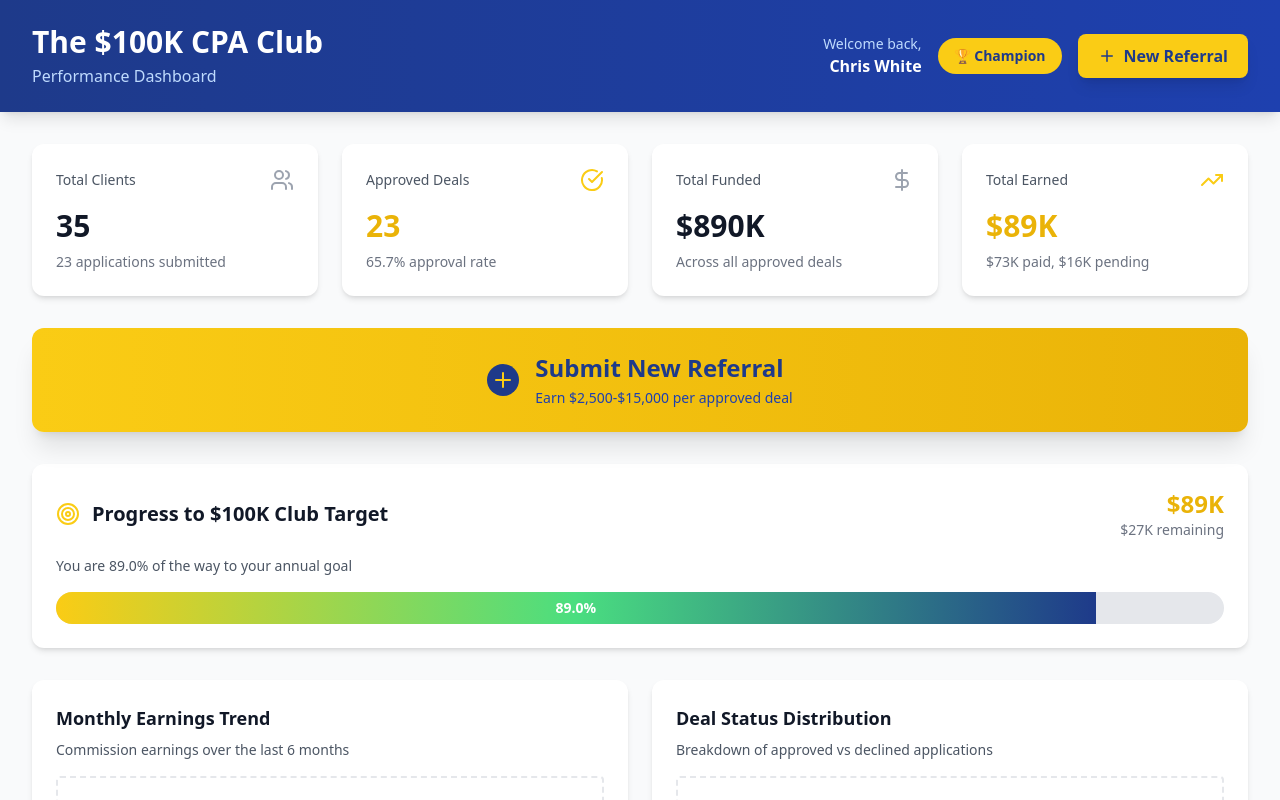
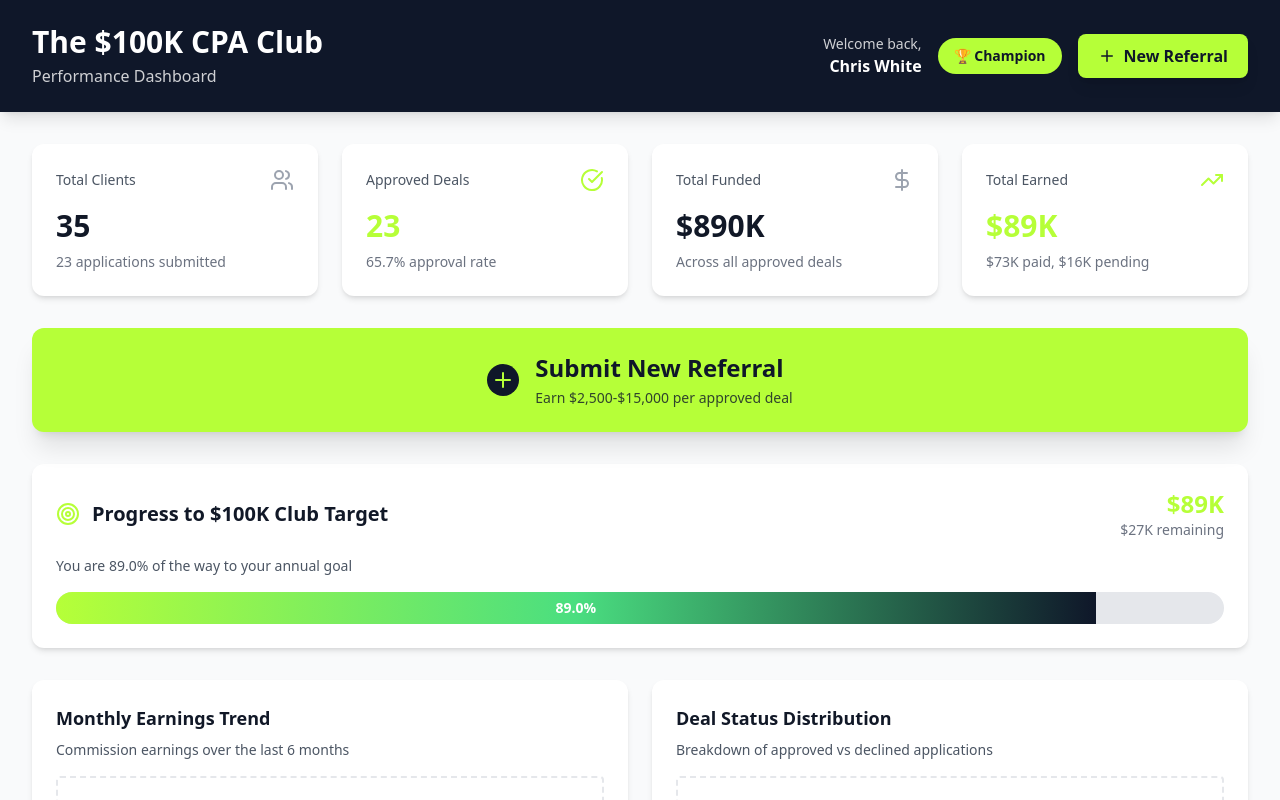
Before and after one commit to chrisollinwhite/cpa-club-dashboard, a React (Vite) app: page /embed in a window 1280 px wide. Shown: the top 800 px of the page. Built offline with nearby package versions, Linux system fonts and the light colour scheme; no server answers.

Commit message:
Fix: Replace hardcoded colors with theme colors

```diff
--- a/src/pages/DashboardPage.jsx
+++ b/src/pages/DashboardPage.jsx
@@ -1,3 +1,4 @@
+
 import React, { useState } from 'react';
 import { Users, CheckCircle, DollarSign, TrendingUp, Target, Plus } from 'lucide-react';
 
@@ -27,27 +28,27 @@ const DashboardPage = () => {
 
   return (
     <div className="min-h-screen bg-gray-50">
-      <header className="bg-gradient-to-r from-blue-900 to-blue-800 text-white shadow-lg">
+      <header className="bg-primary text-white shadow-lg">
         <div className="max-w-7xl mx-auto px-4 sm:px-6 lg:px-8 py-6">
           <div className="flex justify-between items-center">
             <div>
               <h1 className="text-3xl font-bold">The $100K CPA Club</h1>
-              <p className="text-blue-200 mt-1">Performance Dashboard</p>
+              <p className="text-primary-foreground/80 mt-1">Performance Dashboard</p>
             </div>
 
             <div className="flex items-center gap-4">
               <div className="text-right hidden sm:block">
-                <p className="text-sm text-blue-200">Welcome back,</p>
+                <p className="text-sm text-primary-foreground/80">Welcome back,</p>
                 <p className="font-semibold">{memberData.name}</p>
               </div>
 
-              <div className="bg-yellow-400 text-blue-900 px-4 py-2 rounded-full font-bold text-sm flex items-center gap-2">
+              <div className="bg-secondary text-primary px-4 py-2 rounded-full font-bold text-sm flex items-center gap-2">
                 🏆 {memberData.memberLevel}
               </div>
 
               <button
                 onClick={handleReferralClick}
-                className="bg-yellow-400 hover:bg-yellow-500 text-blue-900 font-bold px-5 py-2.5 rounded-lg transition-all duration-200 shadow-lg hover:shadow-xl flex items-center gap-2 whitespace-nowrap"
+                className="bg-secondary hover:bg-secondary/90 text-primary font-bold px-5 py-2.5 rounded-lg transition-all duration-200 shadow-lg hover:shadow-xl flex items-center gap-2 whitespace-nowrap"
                 title="Click to submit a new referral"
               >
                 <Plus size={18} />
@@ -73,9 +74,9 @@ const DashboardPage = () => {
           <div className="bg-white rounded-xl shadow-md p-6 hover:shadow-lg transition-shadow">
             <div className="flex items-center justify-between mb-4">
               <h3 className="text-gray-600 text-sm font-medium">Approved Deals</h3>
-              <CheckCircle className="text-yellow-400" size={24} />
+              <CheckCircle className="text-secondary" size={24} />
             </div>
-            <div className="text-3xl font-bold text-yellow-500">{memberData.approved}</div>
+            <div className="text-3xl font-bold text-secondary">{memberData.approved}</div>
             <p className="text-sm text-gray-500 mt-2">
               {((memberData.approved / memberData.clients) * 100).toFixed(1)}% approval rate
             </p>
@@ -95,9 +96,9 @@ const DashboardPage = () => {
           <div className="bg-white rounded-xl shadow-md p-6 hover:shadow-lg transition-shadow">
             <div className="flex items-center justify-between mb-4">
               <h3 className="text-gray-600 text-sm font-medium">Total Earned</h3>
-              <TrendingUp className="text-yellow-400" size={24} />
+              <TrendingUp className="text-secondary" size={24} />
             </div>
-            <div className="text-3xl font-bold text-yellow-500">
+            <div className="text-3xl font-bold text-secondary">
               ${(memberData.earned / 1000).toFixed(0)}K
             </div>
             <p className="text-sm text-gray-500 mt-2">
@@ -109,13 +110,13 @@ const DashboardPage = () => {
         <div className="mb-8">
           <button
             onClick={handleReferralClick}
-            className="w-full bg-gradient-to-r from-yellow-400 to-yellow-500 hover:from-yellow-500 hover:to-yellow-600 text-blue-900 font-bold py-6 px-8 rounded-xl shadow-xl hover:shadow-2xl transition-all duration-300 transform hover:scale-[1.02]"
+            className="w-full bg-secondary hover:bg-secondary/90 text-primary font-bold py-6 px-8 rounded-xl shadow-xl hover:shadow-2xl transition-all duration-300 transform hover:scale-[1.02]"
           >
             <div className="flex items-center justify-center gap-4">
-              <Plus size={32} className="bg-blue-900 text-yellow-400 rounded-full p-1" />
+              <Plus size={32} className="bg-primary text-secondary rounded-full p-1" />
               <div className="text-left">
                 <div className="text-2xl font-bold">Submit New Referral</div>
-                <div className="text-sm font-normal text-blue-800 mt-1">
+                <div className="text-sm font-normal text-primary/80 mt-1">
                   Earn $2,500-$15,000 per approved deal
                 </div>
               </div>
@@ -126,11 +127,11 @@ const DashboardPage = () => {
         <div className="bg-white rounded-xl shadow-md p-6 mb-8">
           <div className="flex items-center justify-between mb-4">
             <div className="flex items-center gap-3">
-              <Target className="text-yellow-400" size={24} />
+              <Target className="text-secondary" size={24} />
               <h2 className="text-xl font-bold text-gray-900">Progress to $100K Club Target</h2>
             </div>
             <div className="text-right">
-              <div className="text-2xl font-bold text-yellow-500">
+              <div className="text-2xl font-bold text-secondary">
                 ${(memberData.earned / 1000).toFixed(0)}K
               </div>
               <div className="text-sm text-gray-500">
@@ -144,7 +145,7 @@ const DashboardPage = () => {
 
           <div className="w-full bg-gray-200 rounded-full h-8 overflow-hidden">
             <div
-              className="h-full bg-gradient-to-r from-yellow-400 via-green-400 to-blue-900 flex items-center justify-center text-sm font-bold text-white"
+              className="h-full bg-gradient-to-r from-secondary via-green-400 to-primary flex items-center justify-center text-sm font-bold text-white"
               style={{ width: ((memberData.earned / 100000) * 100) + '%' }}
             >
               {((memberData.earned / 100000) * 100).toFixed(1)}%
```
